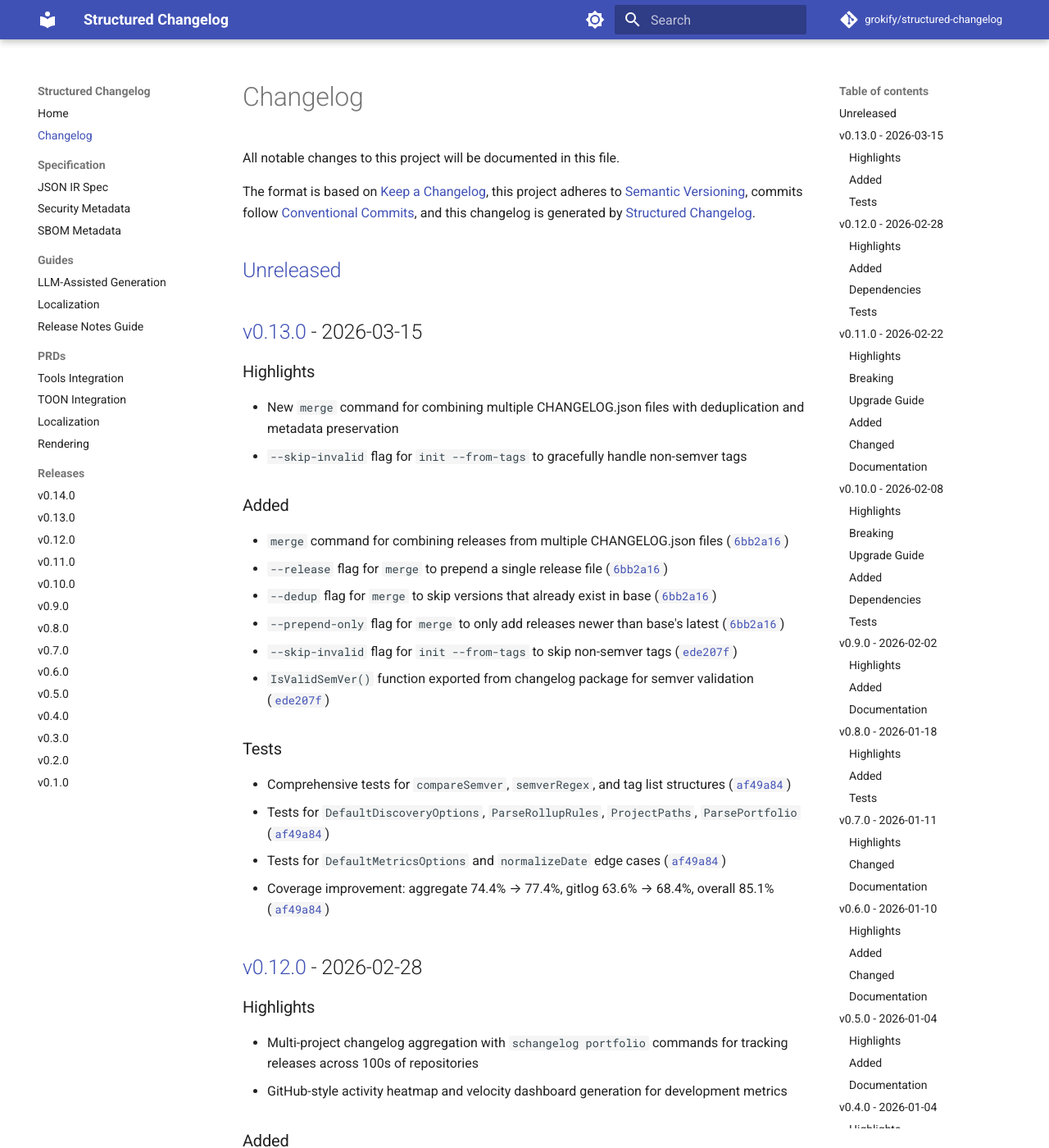
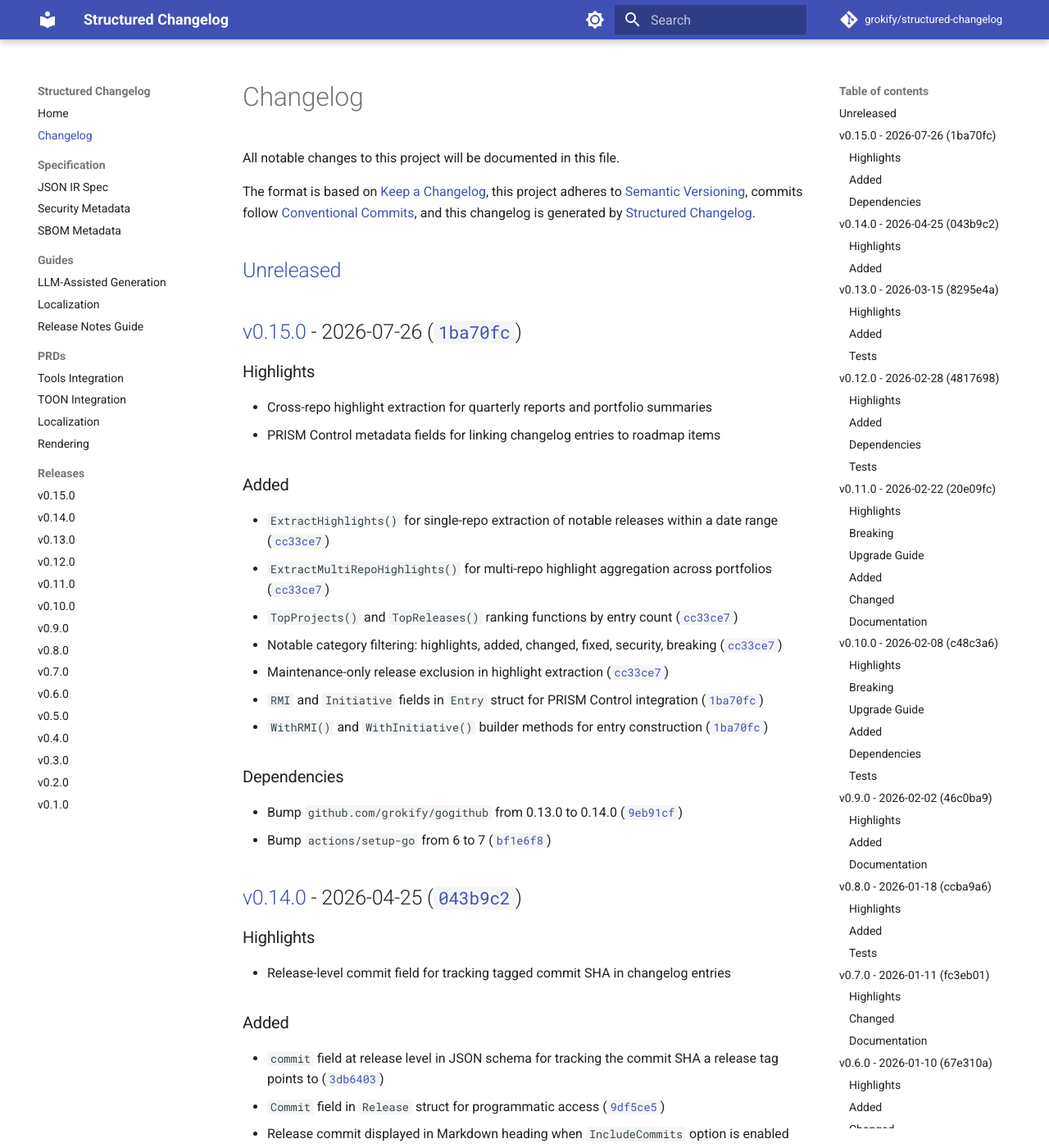
Before and after one commit to grokify/structured-changelog, an MkDocs documentation site: the page built from docs/changelog.md, in a window 1280 px wide and 1400 px high. Shown: the whole window at 82% size. Built offline with MkDocs 1.6.1 and Material for MkDocs 9.7.7, drawn with Linux system fonts in a browser that asks for light colours; comment, search, counter and statistics services are not loaded; some of the changed text lies outside the part shown.

Commit message:
docs: add v0.15.0 release notes and update MkDocs site
- Add docs/releases/v0.15.0.md with feature documentation
- Update docs/changelog.md with v0.15.0 and v0.14.1 entries
- Add v0.15.0 to mkdocs.yml navigation

Co-Authored-By: Claude Opus 4.5 <noreply@anthropic.com>

```diff
--- a/docs/changelog.md
+++ b/docs/changelog.md
@@ -9,7 +9,41 @@ and this changelog is generated by [Structured Changelog](https://github.com/gro
 
 ## [Unreleased]
 
-## [v0.13.0] - 2026-03-15
+## [v0.15.0] - 2026-07-26 ([`1ba70fc`](https://github.com/grokify/structured-changelog/commit/1ba70fc))
+
+### Highlights
+
+- Cross-repo highlight extraction for quarterly reports and portfolio summaries
+- PRISM Control metadata fields for linking changelog entries to roadmap items
+
+### Added
+
+- `ExtractHighlights()` for single-repo extraction of notable releases within a date range ([`cc33ce7`](https://github.com/grokify/structured-changelog/commit/cc33ce7))
+- `ExtractMultiRepoHighlights()` for multi-repo highlight aggregation across portfolios ([`cc33ce7`](https://github.com/grokify/structured-changelog/commit/cc33ce7))
+- `TopProjects()` and `TopReleases()` ranking functions by entry count ([`cc33ce7`](https://github.com/grokify/structured-changelog/commit/cc33ce7))
+- Notable category filtering: highlights, added, changed, fixed, security, breaking ([`cc33ce7`](https://github.com/grokify/structured-changelog/commit/cc33ce7))
+- Maintenance-only release exclusion in highlight extraction ([`cc33ce7`](https://github.com/grokify/structured-changelog/commit/cc33ce7))
+- `RMI` and `Initiative` fields in `Entry` struct for PRISM Control integration ([`1ba70fc`](https://github.com/grokify/structured-changelog/commit/1ba70fc))
+- `WithRMI()` and `WithInitiative()` builder methods for entry construction ([`1ba70fc`](https://github.com/grokify/structured-changelog/commit/1ba70fc))
+
+### Dependencies
+
+- Bump `github.com/grokify/gogithub` from 0.13.0 to 0.14.0 ([`9eb91cf`](https://github.com/grokify/structured-changelog/commit/9eb91cf))
+- Bump `actions/setup-go` from 6 to 7 ([`bf1e6f8`](https://github.com/grokify/structured-changelog/commit/bf1e6f8))
+
+## [v0.14.0] - 2026-04-25 ([`043b9c2`](https://github.com/grokify/structured-changelog/commit/043b9c2))
+
+### Highlights
+
+- Release-level commit field for tracking tagged commit SHA in changelog entries
+
+### Added
+
+- `commit` field at release level in JSON schema for tracking the commit SHA a release tag points to ([`3db6403`](https://github.com/grokify/structured-changelog/commit/3db6403))
+- `Commit` field in `Release` struct for programmatic access ([`9df5ce5`](https://github.com/grokify/structured-changelog/commit/9df5ce5))
+- Release commit displayed in Markdown heading when `IncludeCommits` option is enabled ([`9df5ce5`](https://github.com/grokify/structured-changelog/commit/9df5ce5))
+
+## [v0.13.0] - 2026-03-15 ([`8295e4a`](https://github.com/grokify/structured-changelog/commit/8295e4a))
 
 ### Highlights
 
@@ -32,7 +66,7 @@ and this changelog is generated by [Structured Changelog](https://github.com/gro
 - Tests for `DefaultMetricsOptions` and `normalizeDate` edge cases ([`af49a84`](https://github.com/grokify/structured-changelog/commit/af49a84))
 - Coverage improvement: aggregate 74.4% → 77.4%, gitlog 63.6% → 68.4%, overall 85.1% ([`af49a84`](https://github.com/grokify/structured-changelog/commit/af49a84))
 
-## [v0.12.0] - 2026-02-28
+## [v0.12.0] - 2026-02-28 ([`4817698`](https://github.com/grokify/structured-changelog/commit/4817698))
 
 ### Highlights
 
@@ -65,7 +99,7 @@ and this changelog is generated by [Structured Changelog](https://github.com/gro
 
 - Comprehensive tests for aggregate package: manifest, rollup, resolver, portfolio, metrics, dashboard ([`6b9f28d`](https://github.com/grokify/structured-changelog/commit/6b9f28d))
 
-## [v0.11.0] - 2026-02-22
+## [v0.11.0] - 2026-02-22 ([`20e09fc`](https://github.com/grokify/structured-changelog/commit/20e09fc))
 
 ### Highlights
 
@@ -102,7 +136,7 @@ and this changelog is generated by [Structured Changelog](https://github.com/gro
 - Updated CLI help text with notable-only default behavior explanation
 - Added notable vs non-notable category reference to generate command help
 
-## [v0.10.0] - 2026-02-08
+## [v0.10.0] - 2026-02-08 ([`c48c3a6`](https://github.com/grokify/structured-changelog/commit/c48c3a6))
 
 ### Highlights
 
@@ -139,7 +173,7 @@ and this changelog is generated by [Structured Changelog](https://github.com/gro
 
 - Add localization unit tests for message loading and translation ([`c56fe84`](https://github.com/grokify/structured-changelog/commit/c56fe84))
 
-## [v0.9.0] - 2026-02-02
+## [v0.9.0] - 2026-02-02 ([`46c0ba9`](https://github.com/grokify/structured-changelog/commit/46c0ba9))
 
 ### Highlights
 
@@ -159,7 +193,7 @@ and this changelog is generated by [Structured Changelog](https://github.com/gro
 
 - Moved MkDocs source from `docsrc/` to `docs/`, HTML now published to `gh-pages` branch ([`9df3505`](https://github.com/grokify/structured-changelog/commit/9df3505))
 
-## [v0.8.0] - 2026-01-18
+## [v0.8.0] - 2026-01-18 ([`ccba9a6`](https://github.com/grokify/structured-changelog/commit/ccba9a6))
 
 ### Highlights
 
@@ -175,7 +209,7 @@ and this changelog is generated by [Structured Changelog](https://github.com/gro
 
 - Comprehensive tests for tag path functionality including GitHub, GitLab, unreleased links, and edge cases ([`25a3190`](https://github.com/grokify/structured-changelog/commit/25a3190))
 
-## [v0.7.0] - 2026-01-11
+## [v0.7.0] - 2026-01-11 ([`fc3eb01`](https://github.com/grokify/structured-changelog/commit/fc3eb01))
 
 ### Highlights
 
@@ -190,7 +224,7 @@ and this changelog is generated by [Structured Changelog](https://github.com/gro
 - Updated all documentation, examples, and help text to use `schangelog` ([`e58d452`](https://github.com/grokify/structured-changelog/commit/e58d452))
 - Added git log alternatives section to project CLAUDE.md recommending `schangelog` over raw git commands ([`e58d452`](https://github.com/grokify/structured-changelog/commit/e58d452))
 
-## [v0.6.0] - 2026-01-10
+## [v0.6.0] - 2026-01-10 ([`67e310a`](https://github.com/grokify/structured-changelog/commit/67e310a))
 
 ### Highlights
 
@@ -333,7 +367,9 @@ and this changelog is generated by [Structured Changelog](https://github.com/gro
 - Example changelogs: basic, security, full ([`0ba99fc`](https://github.com/grokify/structured-changelog/commit/0ba99fc))
 - Documentation: spec, security guide, SBOM guide ([`0ba99fc`](https://github.com/grokify/structured-changelog/commit/0ba99fc))
 
-[unreleased]: https://github.com/grokify/structured-changelog/compare/v0.13.0...HEAD
+[unreleased]: https://github.com/grokify/structured-changelog/compare/v0.15.0...HEAD
+[v0.15.0]: https://github.com/grokify/structured-changelog/compare/v0.14.0...v0.15.0
+[v0.14.0]: https://github.com/grokify/structured-changelog/compare/v0.13.0...v0.14.0
 [v0.13.0]: https://github.com/grokify/structured-changelog/compare/v0.12.0...v0.13.0
 [v0.12.0]: https://github.com/grokify/structured-changelog/compare/v0.11.0...v0.12.0
 [v0.11.0]: https://github.com/grokify/structured-changelog/compare/v0.10.0...v0.11.0
--- a/mkdocs.yml
+++ b/mkdocs.yml
@@ -54,6 +54,7 @@ nav:
       - Localization: prd/localization.md
       - Rendering: prd/rendering.md
   - Releases:
+      - v0.15.0: releases/v0.15.0.md
       - v0.14.0: releases/v0.14.0.md
       - v0.13.0: releases/v0.13.0.md
       - v0.12.0: releases/v0.12.0.md
```
Also changed, not shown: other parts of docs/changelog.md (+5 -5 lines), docs/releases/v0.15.0.md (added, +75 -0 lines).
